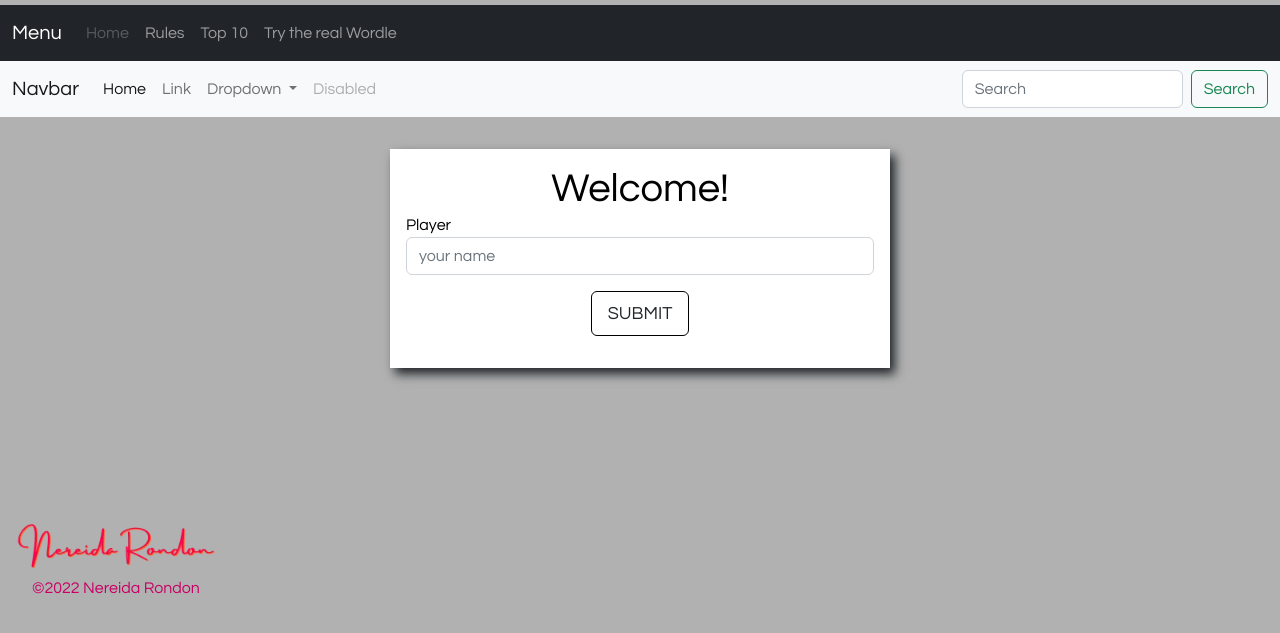
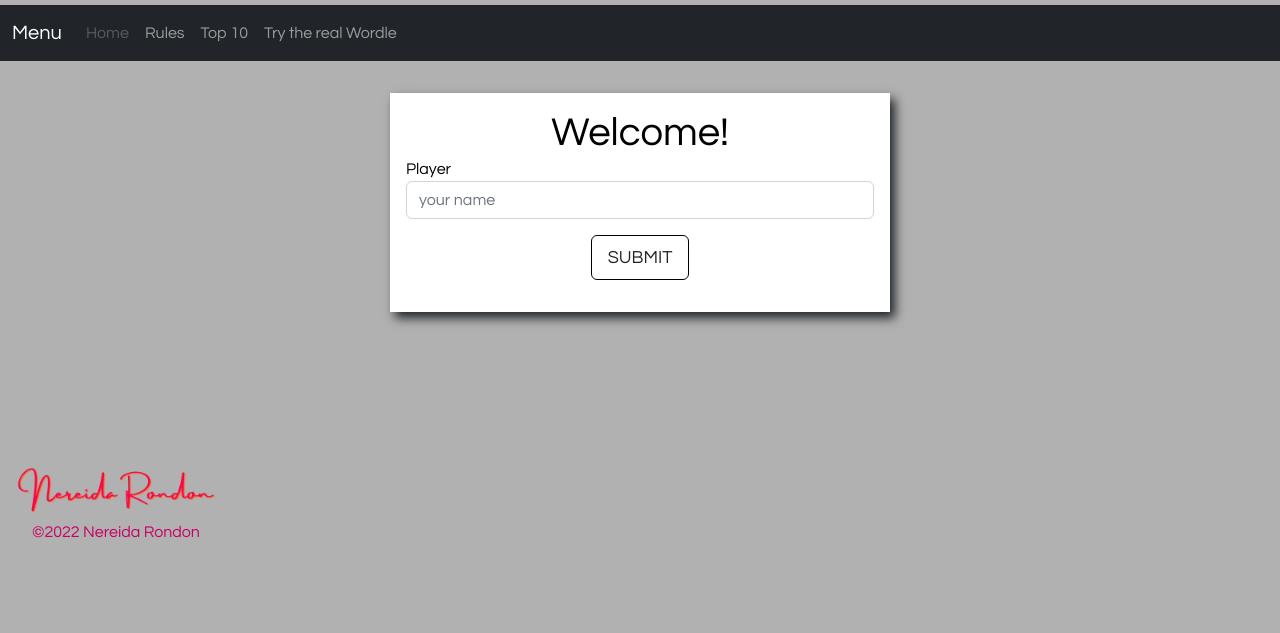
Before and after one commit to NereidaRondon/Game-Kinda, a website: page index.html in a window 1280 px wide. Shown: the part 121-754 px from the top of the page. Drawn offline with nearby package versions, Linux system fonts and the light colour scheme.

Commit message:
reverted to old commit with 2 navbars, deleted one

```diff
--- a/index.html
+++ b/index.html
@@ -12,7 +12,6 @@
 
     <link rel="shortcut icon" type="image" href="images/favicon.webp" />
     <link rel="stylesheet" href="./node_modules/bootstrap/dist/css/bootstrap.css"/>
-
     <link rel="stylesheet" href="styles.css"/>
 
   </head>
@@ -67,73 +66,6 @@
             </div>
         </nav>
 
-<!--  -->
- <nav class="navbar navbar-expand-lg navbar-light bg-light">
-      <div class="container-fluid">
-        <a class="navbar-brand" href="#">Navbar</a>
-        <button
-          class="navbar-toggler"
-          type="button"
-          data-bs-toggle="collapse"
-          data-bs-target="#navbarSupportedContent"
-          aria-controls="navbarSupportedContent"
-          aria-expanded="false"
-          aria-label="Toggle navigation"
-        >
-          <span class="navbar-toggler-icon"></span>
-        </button>
-        <div class="collapse navbar-collapse" id="navbarSupportedContent">
-          <ul class="navbar-nav me-auto mb-2 mb-lg-0">
-            <li class="nav-item">
-              <a class="nav-link active" aria-current="page" href="#">Home</a>
-            </li>
-            <li class="nav-item">
-              <a class="nav-link" href="#">Link</a>
-            </li>
-            <li class="nav-item dropdown">
-              <a
-                class="nav-link dropdown-toggle"
-                href="#"
-                id="navbarDropdown"
-                role="button"
-                data-bs-toggle="dropdown"
-                aria-expanded="false"
-              >
-                Dropdown
-              </a>
-              <ul class="dropdown-menu" aria-labelledby="navbarDropdown">
-                <li><a class="dropdown-item" href="#">Action</a></li>
-                <li><a class="dropdown-item" href="#">Another action</a></li>
-                <li><hr class="dropdown-divider" /></li>
-                <li>
-                  <a class="dropdown-item" href="#">Something else here</a>
-                </li>
-              </ul>
-            </li>
-            <li class="nav-item">
-              <a
-                class="nav-link disabled"
-                href="#"
-                tabindex="-1"
-                aria-disabled="true"
-                >Disabled</a
-              >
-            </li>
-          </ul>
-          <form class="d-flex">
-            <input
-              class="form-control me-2"
-              type="search"
-              placeholder="Search"
-              aria-label="Search"
-            />
-            <button class="btn btn-outline-success" type="submit">
-              Search
-            </button>
-          </form>
-        </div>
-      </div>
-    </nav>
 
         <!---------------------FORM------------------------------->
         <div class="space form-bg">
```
